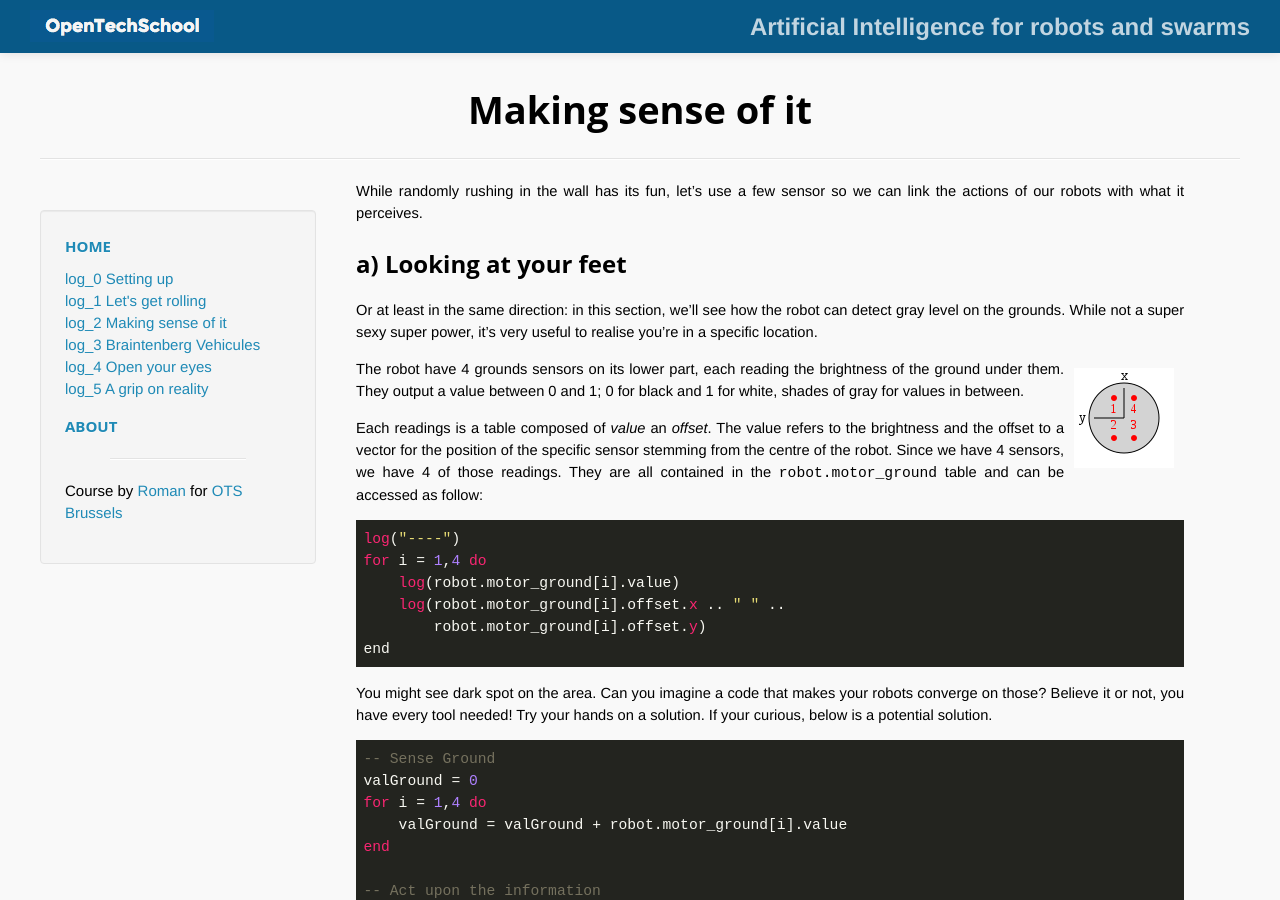
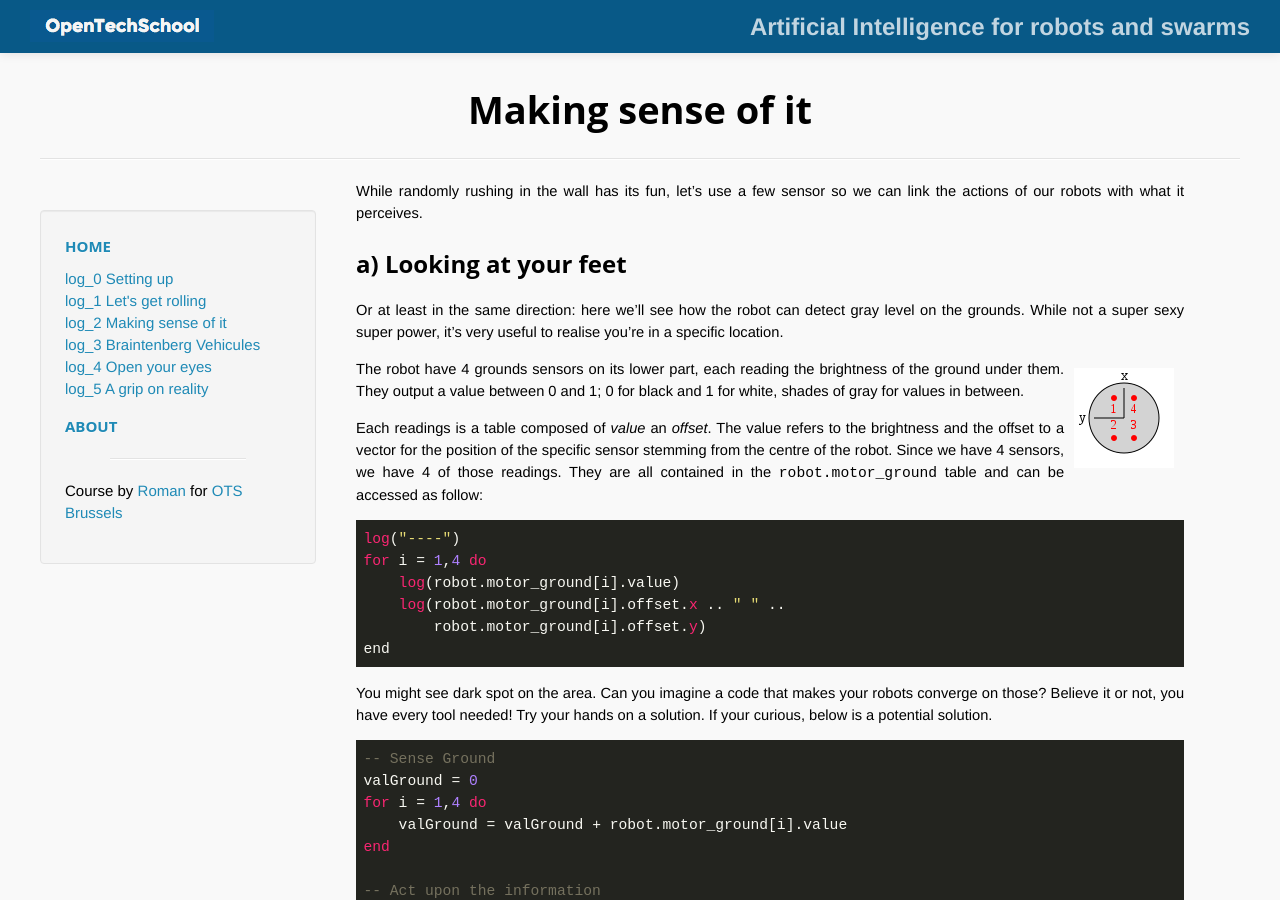
Before and after one commit to OpenTechSchool-Brussels/AI-for-robots-and-swarms, a Jekyll site: the page built from Making-sense-of-it.markdown, in a window 1280 px wide and 900 px high. Built offline with Jekyll 4.4.1, drawn with Linux system fonts in a browser that asks for light colours; Markdown is read by kramdown in place of the engine named in the settings.

Commit message:
Update Making-sense-of-it.markdown

```diff
--- a/Making-sense-of-it.markdown
+++ b/Making-sense-of-it.markdown
@@ -7,7 +7,7 @@
 While randomly rushing in the wall has its fun, let's use a few sensor so we can link the actions of our robots with what it perceives.
 
 ##a) Looking at your feet
-Or at least in the same direction: in this section, we'll see how the robot can detect gray level on the grounds. While not a super sexy super power, it's very useful to realise you're in a specific location.
+Or at least in the same direction: here we'll see how the robot can detect gray level on the grounds. While not a super sexy super power, it's very useful to realise you're in a specific location.
 
 <img src="./assets/robot_motor_ground.png" alt="ground sensor" style="float:right; margin:10px;">
 
@@ -99,9 +99,11 @@
 Now we're getting somewhere!
 
 ##c) There shall be light
+
+<img src="./assets/robot_light.png" alt="light sensor" style="float:right; margin:10px;">
+
 This is why in this section we'll play with the light sensors, which usualy robots (as insects) loooove to go toward.
 
-<img src="./assets/robot_light.png" alt="light sensor" style="float:right; margin:10px;">
 
 The light sensor is working pretty much like the proximity sensors. 24 sensors all around the robot in circle, readings in the table `robot.light` with *value* and *angle* as keys. The neutral value, 0, means that no lights are detected, the value increase up until 1 when the light is closer to the robot.
 
```
